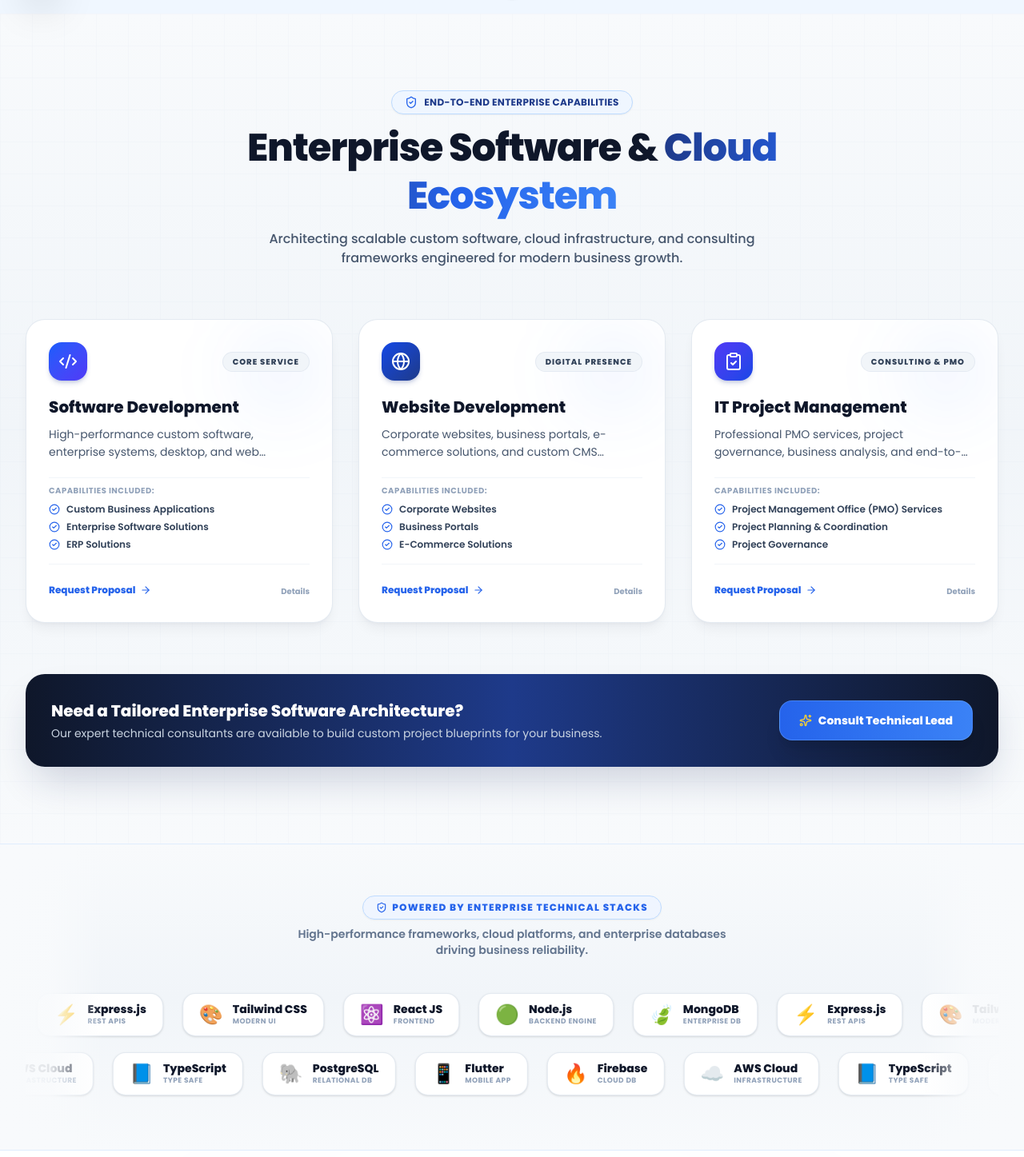
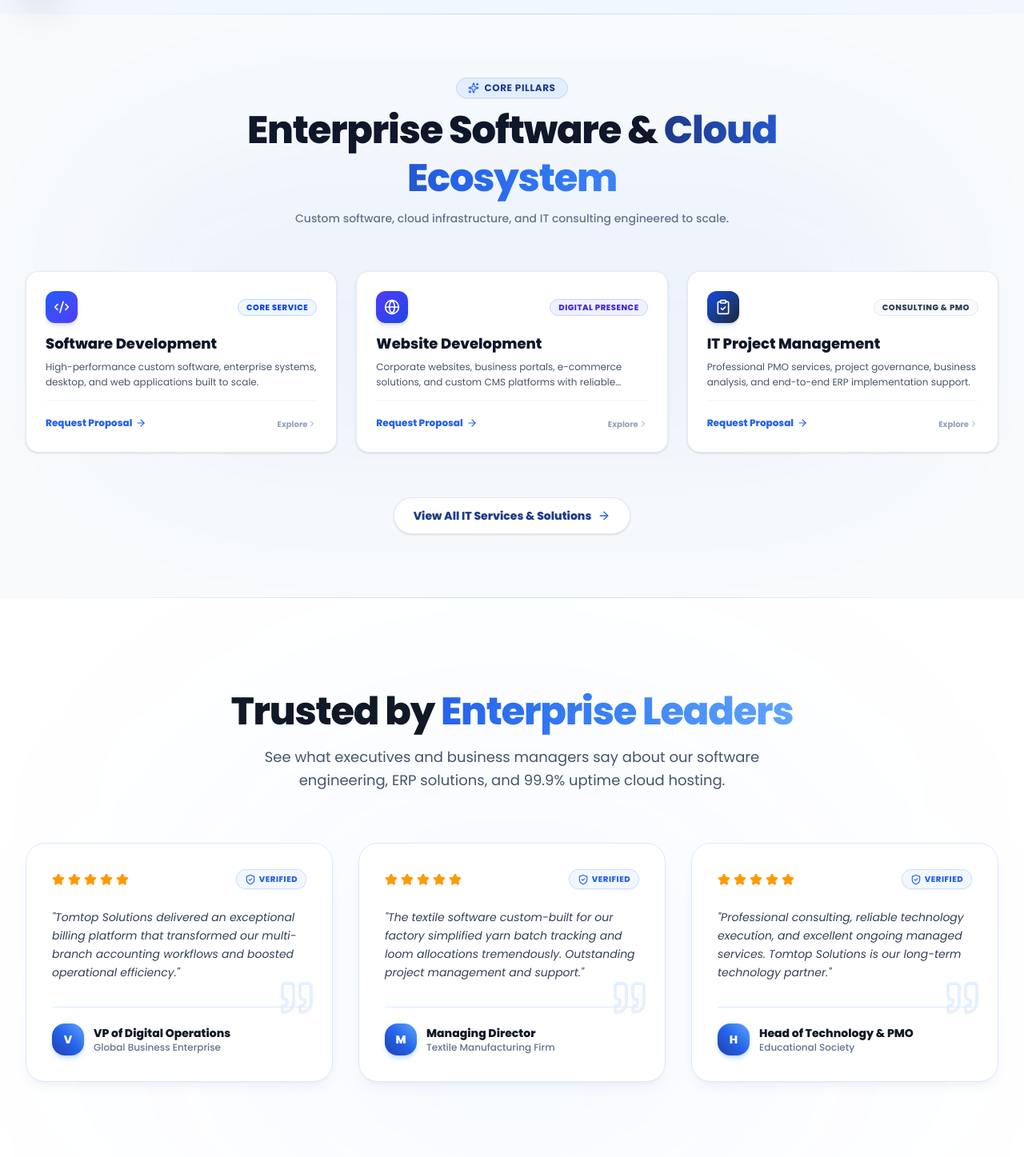
Before and after one commit to sivapragadheeswarii/tomtop, a React (Vite) app: page / in a window 1280 px wide. Shown: the part 783-2230 px from the top of the page at 80% size. Built offline with nearby package versions, Linux system fonts and the light colour scheme; grey boxes are pictures that could not be loaded.

Commit message:
Remove TechStackMarquee section for a decluttered high-conversion Homepage flow

```diff
--- a/src/components/HeroSection.jsx
+++ b/src/components/HeroSection.jsx
@@ -3,104 +3,6 @@ import { motion } from 'framer-motion';
 import { Link } from 'react-router-dom';
 import { ArrowRight, Sparkles, PhoneCall, ShieldCheck, ChevronDown, Globe, Smartphone, Layers, ArrowUpRight } from 'lucide-react';
 import { companyInfo } from '../data/companyData';
-
-const technologies = [
-  { name: 'React JS', icon: '⚛️', category: 'Frontend' },
-  { name: 'Node.js', icon: '🟢', category: 'Backend Engine' },
-  { name: 'MongoDB', icon: '🍃', category: 'Enterprise DB' },
-  { name: 'Express.js', icon: '⚡', category: 'REST APIs' },
-  { name: 'Tailwind CSS', icon: '🎨', category: 'Modern UI' },
-  { name: 'Flutter', icon: '📱', category: 'Mobile App' },
-  { name: 'Firebase', icon: '🔥', category: 'Cloud DB' },
-  { name: 'AWS Cloud', icon: '☁️', category: 'Infrastructure' },
-  { name: 'TypeScript', icon: '📘', category: 'Type Safe' },
-  { name: 'PostgreSQL', icon: '🐘', category: 'Relational DB' }
-];
-
-export function TechStackMarquee() {
-  const row1 = technologies.slice(0, 5);
-  const row2 = technologies.slice(5, 10);
-
-  return (
-    <section className="py-10 sm:py-16 bg-gradient-to-b from-[#F8FAFC] via-[#F1F5F9] to-[#F8FAFC] border-y border-blue-100/80 relative overflow-hidden text-[#0F172A]">
-      {/* Edge gradient masks */}
-      <div className="absolute top-0 bottom-0 left-0 w-12 sm:w-32 bg-gradient-to-r from-[#F8FAFC] via-[#F8FAFC]/90 to-transparent z-20 pointer-events-none" />
-      <div className="absolute top-0 bottom-0 right-0 w-12 sm:w-32 bg-gradient-to-l from-[#F8FAFC] via-[#F8FAFC]/90 to-transparent z-20 pointer-events-none" />
-
-      <div className="max-w-7xl mx-auto px-4 sm:px-6 lg:px-8 relative z-10">
-
-        {/* Section Header */}
-        <div className="text-center mb-6 sm:mb-10 space-y-2">
-          <motion.span
-            initial={{ opacity: 0, y: 10 }}
-            whileInView={{ opacity: 1, y: 0 }}
-            viewport={{ once: true }}
-            className="text-[10px] sm:text-xs font-black uppercase tracking-widest text-[#2563EB] bg-blue-50/90 px-4 py-1.5 rounded-full border border-blue-200 shadow-xs inline-flex items-center gap-1.5"
-          >
-            <ShieldCheck className="w-3.5 h-3.5 text-[#2563EB]" />
-            <span>Powered by Enterprise Technical Stacks</span>
-          </motion.span>
-          <p className="text-xs sm:text-sm font-semibold text-slate-500 max-w-xl mx-auto">
-            High-performance frameworks, cloud platforms, and enterprise databases driving business reliability.
-          </p>
-        </div>
-
-        {/* Ticker Row 1 (Moves Left) */}
-        <div className="overflow-hidden flex relative w-full mb-3">
-          <motion.div
-            animate={{ x: ['0%', '-50%'] }}
-            transition={{ duration: 22, repeat: Infinity, ease: 'linear' }}
-            className="flex items-center space-x-3 sm:space-x-6 shrink-0 whitespace-nowrap py-1"
-          >
-            {[...row1, ...row1, ...row1, ...row1].map((tech, idx) => (
-              <div
-                key={`r1-${idx}`}
-                className="flex items-center space-x-3 bg-white border border-slate-200/90 hover:border-blue-300 px-4 py-2 sm:px-5 sm:py-2.5 rounded-2xl shadow-sm hover:shadow-md transition-all duration-300 cursor-pointer group shrink-0"
-              >
-                <span className="text-lg sm:text-2xl group-hover:scale-110 transition-transform duration-300">{tech.icon}</span>
-                <div className="flex flex-col text-left">
-                  <span className="text-xs sm:text-sm font-extrabold text-[#0F172A] group-hover:text-[#2563EB] transition-colors leading-tight">
-                    {tech.name}
-                  </span>
-                  <span className="text-[9px] font-bold text-slate-400 uppercase tracking-wider">
-                    {tech.category}
-                  </span>
-                </div>
-              </div>
-            ))}
-          </motion.div>
-        </div>
-
-        {/* Ticker Row 2 (Moves Right) */}
-        <div className="overflow-hidden flex relative w-full">
-          <motion.div
-            animate={{ x: ['-50%', '0%'] }}
-            transition={{ duration: 24, repeat: Infinity, ease: 'linear' }}
-            className="flex items-center space-x-3 sm:space-x-6 shrink-0 whitespace-nowrap py-1"
-          >
-            {[...row2, ...row2, ...row2, ...row2].map((tech, idx) => (
-              <div
-                key={`r2-${idx}`}
-                className="flex items-center space-x-3 bg-white border border-slate-200/90 hover:border-blue-300 px-4 py-2 sm:px-5 sm:py-2.5 rounded-2xl shadow-sm hover:shadow-md transition-all duration-300 cursor-pointer group shrink-0"
-              >
-                <span className="text-lg sm:text-2xl group-hover:scale-110 transition-transform duration-300">{tech.icon}</span>
-                <div className="flex flex-col text-left">
-                  <span className="text-xs sm:text-sm font-extrabold text-[#0F172A] group-hover:text-[#2563EB] transition-colors leading-tight">
-                    {tech.name}
-                  </span>
-                  <span className="text-[9px] font-bold text-slate-400 uppercase tracking-wider">
-                    {tech.category}
-                  </span>
-                </div>
-              </div>
-            ))}
-          </motion.div>
-        </div>
-
-      </div>
-    </section>
-  );
-}
 
 export default function HeroSection({ onOpenQuote }) {
   const containerVariants = {
--- a/src/components/ServicesSection.jsx
+++ b/src/components/ServicesSection.jsx
@@ -1,48 +1,46 @@
 import React from 'react';
 import { motion } from 'framer-motion';
 import { Link } from 'react-router-dom';
-import { Globe, Code2, ClipboardCheck, Users, GraduationCap, Server, ArrowRight, Sparkles, CheckCircle2, ShieldCheck } from 'lucide-react';
+import { Globe, Code2, ClipboardCheck, Users, GraduationCap, Server, ArrowRight, Sparkles, ChevronRight } from 'lucide-react';
 import { servicesData } from '../data/companyData';
 
 const iconMap = { Code2, Globe, ClipboardCheck, Users, GraduationCap, Server };
 
-const CARD_ACCENTS = [
-  { bg: 'from-blue-600 to-indigo-600', lightBg: 'bg-blue-50/70', border: 'hover:border-blue-300', text: 'text-blue-600' },
-  { bg: 'from-blue-700 to-[#1E3A8A]', lightBg: 'bg-blue-50/70', border: 'hover:border-blue-400', text: 'text-[#1E3A8A]' },
-  { bg: 'from-indigo-600 to-blue-700', lightBg: 'bg-indigo-50/70', border: 'hover:border-indigo-300', text: 'text-indigo-600' },
-  { bg: 'from-sky-600 to-blue-600', lightBg: 'bg-sky-50/70', border: 'hover:border-sky-300', text: 'text-sky-600' },
-  { bg: 'from-blue-800 to-indigo-800', lightBg: 'bg-slate-50', border: 'hover:border-slate-300', text: 'text-slate-800' },
-  { bg: 'from-blue-600 to-cyan-600', lightBg: 'bg-cyan-50/70', border: 'hover:border-cyan-300', text: 'text-cyan-600' },
+const CARD_STYLES = [
+  { bg: 'from-blue-600 to-indigo-600', badge: 'bg-blue-50 text-blue-700 border-blue-200' },
+  { bg: 'from-indigo-600 to-blue-700', badge: 'bg-indigo-50 text-indigo-700 border-indigo-200' },
+  { bg: 'from-blue-700 to-slate-800', badge: 'bg-slate-50 text-slate-700 border-slate-200' },
+  { bg: 'from-sky-600 to-blue-600', badge: 'bg-sky-50 text-sky-700 border-sky-200' },
+  { bg: 'from-blue-800 to-indigo-900', badge: 'bg-blue-50 text-blue-800 border-blue-200' },
+  { bg: 'from-blue-600 to-cyan-600', badge: 'bg-cyan-50 text-cyan-700 border-cyan-200' },
 ];
 
 export default function ServicesSection({ onOpenQuote, limit }) {
   const services = limit ? servicesData.slice(0, limit) : servicesData;
 
   return (
-    <section className="py-16 sm:py-24 bg-gradient-to-b from-[#F8FAFC] via-[#F1F5F9] to-[#F8FAFC] relative overflow-hidden text-[#0F172A]">
-      {/* Background Micro Grid */}
-      <div className="absolute inset-0 pointer-events-none opacity-[0.035]">
-        <svg width="100%" height="100%"><defs><pattern id="bento-grid-pattern" width="40" height="40" patternUnits="userSpaceOnUse">
-          <path d="M40 0L0 0 0 40" fill="none" stroke="#1E3A8A" strokeWidth="0.8"/>
-        </pattern></defs><rect width="100%" height="100%" fill="url(#bento-grid-pattern)"/></svg>
-      </div>
+    <section className="py-14 sm:py-20 bg-[#F8FAFC] relative overflow-hidden text-[#0F172A]">
+      {/* Ambient background accent */}
+      <div className="absolute top-1/2 left-1/2 -translate-x-1/2 -translate-y-1/2 w-[80%] max-w-5xl h-96 bg-blue-500/5 blur-[100px] rounded-full pointer-events-none" />
+      <div className="absolute top-0 inset-x-0 h-px bg-gradient-to-r from-transparent via-blue-200 to-transparent" />
+      <div className="absolute bottom-0 inset-x-0 h-px bg-gradient-to-r from-transparent via-blue-200 to-transparent" />
 
       <div className="max-w-7xl mx-auto px-4 sm:px-6 lg:px-8 relative z-10">
 
-        {/* ── Corporate Section Header ── */}
-        <div className="text-center mb-12 sm:mb-16 max-w-3xl mx-auto space-y-3">
+        {/* ── Section Header ── */}
+        <div className="text-center mb-10 sm:mb-14 max-w-2xl mx-auto space-y-2.5">
           <motion.div
             initial={{ opacity: 0, y: 10 }}
             whileInView={{ opacity: 1, y: 0 }}
             viewport={{ once: true }}
-            className="inline-flex items-center gap-2 px-4 py-1.5 rounded-full bg-blue-50 border border-blue-200 text-[#1E3A8A] text-xs font-bold tracking-wide uppercase shadow-xs"
+            className="inline-flex items-center gap-1.5 px-3.5 py-1 rounded-full bg-blue-100/70 border border-blue-200 text-[#1E3A8A] text-xs font-bold uppercase tracking-wider shadow-2xs"
           >
-            <ShieldCheck className="w-4 h-4 text-[#2563EB]" />
-            <span>End-To-End Enterprise Capabilities</span>
+            <Sparkles className="w-3.5 h-3.5 text-[#2563EB]" />
+            <span>Core Pillars</span>
           </motion.div>
 
           <motion.h2
-            initial={{ opacity: 0, y: 16 }}
+            initial={{ opacity: 0, y: 14 }}
             whileInView={{ opacity: 1, y: 0 }}
             viewport={{ once: true }}
             transition={{ delay: 0.1 }}
@@ -59,81 +57,62 @@ export default function ServicesSection({ onOpenQuote, limit }) {
             whileInView={{ opacity: 1 }}
             viewport={{ once: true }}
             transition={{ delay: 0.2 }}
-            className="text-slate-600 text-sm sm:text-base font-medium max-w-2xl mx-auto"
+            className="text-slate-500 text-xs sm:text-sm font-medium"
           >
-            Architecting scalable custom software, cloud infrastructure, and consulting frameworks engineered for modern business growth.
+            Custom software, cloud infrastructure, and IT consulting engineered to scale.
           </motion.p>
         </div>
 
-        {/* ── 💻 6-CARD ULTRA-PREMIUM EXECUTIVE BENTO GRID ── */}
-        <div className="grid grid-cols-1 md:grid-cols-2 lg:grid-cols-3 gap-6 sm:gap-8">
+        {/* ── 📱 / 💻 SLEEK MINIMALIST EXECUTIVE GRID ── */}
+        <div className="grid grid-cols-1 md:grid-cols-2 lg:grid-cols-3 gap-4 sm:gap-6">
           {services.map((svc, idx) => {
             const ActiveIcon = iconMap[svc.iconName] || Globe;
-            const accent = CARD_ACCENTS[idx % CARD_ACCENTS.length];
+            const style = CARD_STYLES[idx % CARD_STYLES.length];
 
             return (
               <motion.div
                 key={svc.id}
-                initial={{ opacity: 0, y: 24 }}
+                initial={{ opacity: 0, y: 20 }}
                 whileInView={{ opacity: 1, y: 0 }}
-                viewport={{ once: true, margin: "-40px" }}
-                transition={{ duration: 0.45, delay: idx * 0.08 }}
-                whileHover={{ y: -6 }}
-                className={`bg-white rounded-3xl border border-slate-200/90 ${accent.border} shadow-lg shadow-slate-900/5 hover:shadow-2xl hover:shadow-blue-900/10 transition-all duration-300 p-6 sm:p-7 flex flex-col justify-between group relative overflow-hidden`}
+                viewport={{ once: true, margin: "-30px" }}
+                transition={{ duration: 0.4, delay: idx * 0.06 }}
+                whileHover={{ y: -4 }}
+                onClick={() => onOpenQuote(svc.title)}
+                className="bg-white rounded-2xl border border-slate-200/80 hover:border-blue-300 shadow-sm hover:shadow-xl hover:shadow-blue-900/5 transition-all duration-300 p-5 sm:p-6 flex flex-col justify-between group cursor-pointer relative overflow-hidden"
               >
-                {/* Top Subtle Background Glow */}
-                <div className="absolute top-0 right-0 w-32 h-32 bg-blue-500/5 rounded-full blur-2xl group-hover:bg-blue-500/10 transition-all pointer-events-none" />
-
-                <div className="space-y-5 relative z-10">
-                  {/* Card Header: Icon & Badge */}
+                <div className="space-y-3.5">
+                  {/* Icon & Badge Row */}
                   <div className="flex items-center justify-between">
-                    <div className={`w-12 h-12 rounded-2xl bg-gradient-to-br ${accent.bg} flex items-center justify-center text-white shadow-md shadow-blue-900/20 group-hover:scale-110 transition-transform duration-300`}>
-                      <ActiveIcon className="w-6 h-6" />
+                    <div className={`w-10 h-10 rounded-xl bg-gradient-to-br ${style.bg} flex items-center justify-center text-white shadow-md shadow-blue-900/15 group-hover:scale-105 transition-transform`}>
+                      <ActiveIcon className="w-5 h-5" />
                     </div>
-                    <span className="text-[10px] font-extrabold px-3 py-1 bg-slate-100 text-slate-700 rounded-full border border-slate-200/80 uppercase tracking-widest group-hover:bg-blue-50 group-hover:text-[#1E3A8A] group-hover:border-blue-200 transition-colors">
+                    <span className={`text-[10px] font-extrabold px-2.5 py-0.5 rounded-full border uppercase tracking-wider ${style.badge}`}>
                       {svc.badge}
                     </span>
                   </div>
 
                   {/* Title & Short Description */}
                   <div>
-                    <h3 className="text-lg sm:text-xl font-extrabold text-[#0F172A] leading-snug group-hover:text-[#2563EB] transition-colors">
+                    <h3 className="text-base sm:text-lg font-extrabold text-[#0F172A] group-hover:text-[#2563EB] transition-colors leading-snug">
                       {svc.title}
                     </h3>
-                    <p className="text-slate-600 text-xs sm:text-sm leading-relaxed mt-2 font-normal line-clamp-2">
+                    <p className="text-slate-600 text-xs leading-relaxed mt-1.5 font-normal line-clamp-2">
                       {svc.shortDesc || svc.description}
                     </p>
                   </div>
-
-                  {/* Key Capabilities Bullet Points */}
-                  <div className="space-y-2 pt-2 border-t border-slate-100">
-                    <span className="text-[10px] font-bold text-slate-400 uppercase tracking-wider block">
-                      Capabilities Included:
-                    </span>
-                    <div className="space-y-1.5">
-                      {svc.features.slice(0, 3).map((f, fIdx) => (
-                        <div key={fIdx} className="flex items-center space-x-2 text-xs font-semibold text-slate-700">
-                          <CheckCircle2 className="w-3.5 h-3.5 text-[#2563EB] shrink-0" />
-                          <span className="truncate">{f}</span>
-                        </div>
-                      ))}
-                    </div>
-                  </div>
                 </div>
 
-                {/* Bottom CTA Action Button */}
-                <div className="pt-5 mt-4 border-t border-slate-100 relative z-10 flex items-center justify-between">
-                  <button
-                    onClick={() => onOpenQuote(svc.title)}
-                    className="flex items-center gap-1.5 text-xs font-extrabold text-[#2563EB] group-hover:text-[#1E3A8A] transition-colors cursor-pointer"
-                  >
+                {/* Bottom Interactive Arrow Bar */}
+                <div className="pt-4 mt-3 border-t border-slate-100 flex items-center justify-between">
+                  <span className="text-xs font-extrabold text-[#2563EB] group-hover:text-[#1E3A8A] transition-colors inline-flex items-center gap-1">
                     <span>Request Proposal</span>
                     <ArrowRight className="w-3.5 h-3.5 group-hover:translate-x-1 transition-transform" />
-                  </button>
+                  </span>
 
-                  <Link to="/services">
-                    <span className="text-[10px] font-bold text-slate-400 hover:text-slate-600 transition-colors">
-                      Details
+                  <Link to="/services" onClick={(e) => e.stopPropagation()}>
+                    <span className="text-[10px] font-bold text-slate-400 hover:text-slate-600 transition-colors inline-flex items-center">
+                      <span>Explore</span>
+                      <ChevronRight className="w-3 h-3" />
                     </span>
                   </Link>
                 </div>
@@ -142,30 +121,15 @@ export default function ServicesSection({ onOpenQuote, limit }) {
           })}
         </div>
 
-        {/* Bottom Callout Banner */}
-        <motion.div
-          initial={{ opacity: 0, y: 16 }}
-          whileInView={{ opacity: 1, y: 0 }}
-          viewport={{ once: true }}
-          className="mt-12 sm:mt-16 p-6 sm:p-8 rounded-3xl bg-gradient-to-r from-[#0F172A] via-[#1E3A8A] to-[#0F172A] text-white flex flex-col sm:flex-row items-center justify-between gap-6 shadow-2xl shadow-blue-950/20"
-        >
-          <div className="space-y-1 text-center sm:text-left">
-            <h4 className="text-base sm:text-xl font-extrabold text-white">
-              Need a Tailored Enterprise Software Architecture?
-            </h4>
-            <p className="text-slate-300 text-xs sm:text-sm font-normal">
-              Our expert technical consultants are available to build custom project blueprints for your business.
-            </p>
-          </div>
-
-          <button
-            onClick={() => onOpenQuote('Enterprise Consulting')}
-            className="px-6 py-3.5 bg-gradient-to-r from-[#2563EB] to-[#3B82F6] hover:from-[#1D4ED8] hover:to-[#2563EB] text-white font-extrabold rounded-2xl text-xs sm:text-sm shadow-xl flex items-center gap-2 shrink-0 transition-all active:scale-95 cursor-pointer border border-blue-300/30"
-          >
-            <Sparkles className="w-4 h-4 text-amber-300" />
-            <span>Consult Technical Lead</span>
-          </button>
-        </motion.div>
+        {/* Minimal Centered Footer CTA */}
+        <div className="mt-10 sm:mt-14 text-center">
+          <Link to="/services">
+            <button className="px-6 py-3 bg-white hover:bg-slate-50 border border-slate-200 text-[#1E3A8A] font-extrabold rounded-full text-xs sm:text-sm shadow-sm hover:shadow-md transition-all inline-flex items-center gap-2 group cursor-pointer">
+              <span>View All IT Services &amp; Solutions</span>
+              <ArrowRight className="w-4 h-4 text-[#2563EB] group-hover:translate-x-1 transition-transform" />
+            </button>
+          </Link>
+        </div>
 
       </div>
     </section>
--- a/src/pages/Home.jsx
+++ b/src/pages/Home.jsx
@@ -1,11 +1,9 @@
 import React from 'react';
-import { useOutletContext, Link } from 'react-router-dom';
+import { useOutletContext } from 'react-router-dom';
 import HeroSection from '../components/HeroSection';
-import { TechStackMarquee } from '../components/HeroSection';
 import ServicesSection from '../components/ServicesSection';
 import Testimonials from '../components/Testimonials';
 import CTASection from '../components/CTASection';
-import { ArrowRight, CheckCircle2, Cpu } from 'lucide-react';
 
 export default function Home() {
   const { onOpenQuote } = useOutletContext();
@@ -15,16 +13,13 @@ export default function Home() {
       {/* 1. Executive Hero Banner */}
       <HeroSection onOpenQuote={onOpenQuote} />
 
-      {/* 2. Featured Core Services (Top 3 Services) */}
+      {/* 2. Featured Core Services */}
       <ServicesSection onOpenQuote={onOpenQuote} limit={3} />
 
-      {/* 3. Powered by Enterprise Technical Stacks */}
-      <TechStackMarquee />
-
-      {/* 4. Client Testimonials */}
+      {/* 3. Client Testimonials */}
       <Testimonials />
 
-      {/* 5. Contact Call To Action */}
+      {/* 4. Contact Call To Action */}
       <CTASection onOpenQuote={onOpenQuote} />
     </div>
   );
```
